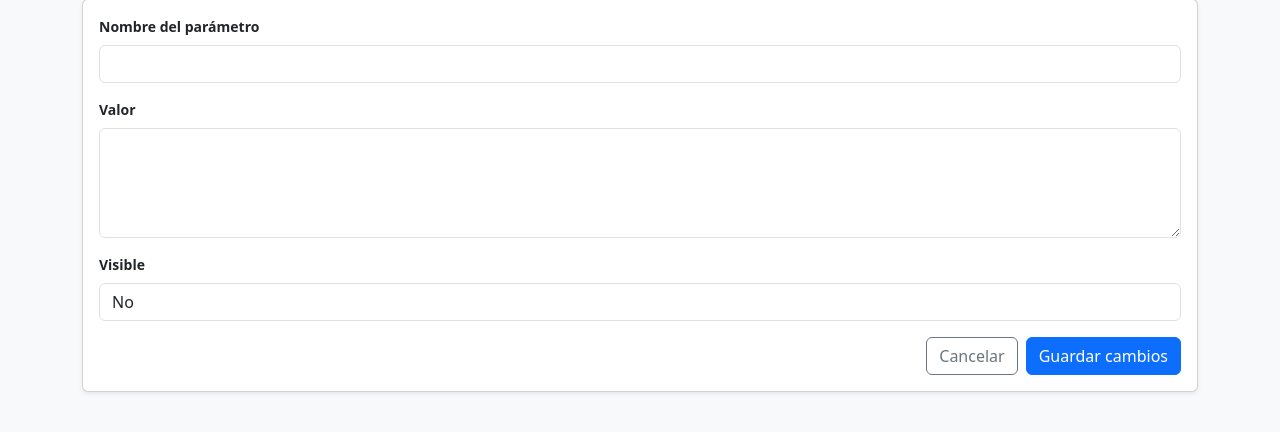
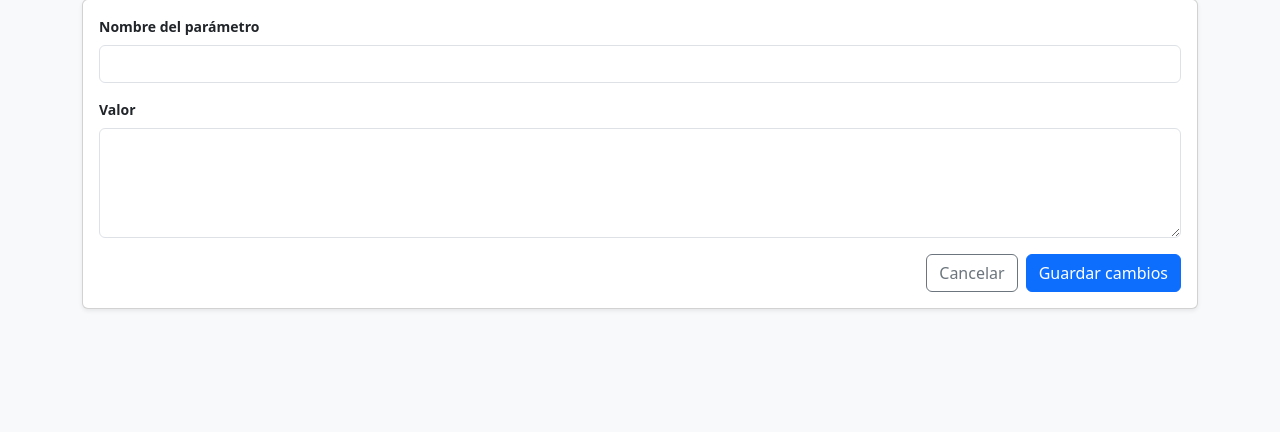
Before and after one commit to ArleyCalderon/chatbot-twilio-Kinetika, a FastAPI app: template Templates/assistant_parameter_edit.html in a window 1280 px wide. Shown: the part 164-596 px from the top of the page. Run offline with FastAPI, Linux system fonts and the light colour scheme; the template is opened without the code that fills it, so the values that code supplies are empty.

Commit message:
Se quitan los campos obligatorios en los parametros y el campo visible

```diff
--- a/Routers/assistants.py
+++ b/Routers/assistants.py
@@ -196,7 +196,7 @@ def edit_parameter_save(
     request: Request,
     id_assistant: int,
     id_parameter: int,
-    parameter_value: str = Form(...),
+    parameter_value: str = Form(None),
 ):
     redirect = _require_admin(request)
     if redirect:
--- a/Templates/assistant_parameter_edit.html
+++ b/Templates/assistant_parameter_edit.html
@@ -38,16 +38,6 @@
         >{{ parameter.parameter_value }}</textarea>
       </div>
 
-      <div class="mb-3">
-        <label class="form-label fw-semibold">Visible</label>
-        <input
-          type="text"
-          class="form-control"
-          value="{{ 'Sí' if parameter.is_visible else 'No' }}"
-          readonly
-        >
-      </div>
-
       <div class="d-flex justify-content-end gap-2">
         <a href="/assistants/{{ assistant.id_assistant }}/parameters" class="btn btn-outline-secondary">
           Cancelar
```
Also changed, not shown: Templates/assistant_parameters.html (+0 -8 lines).
